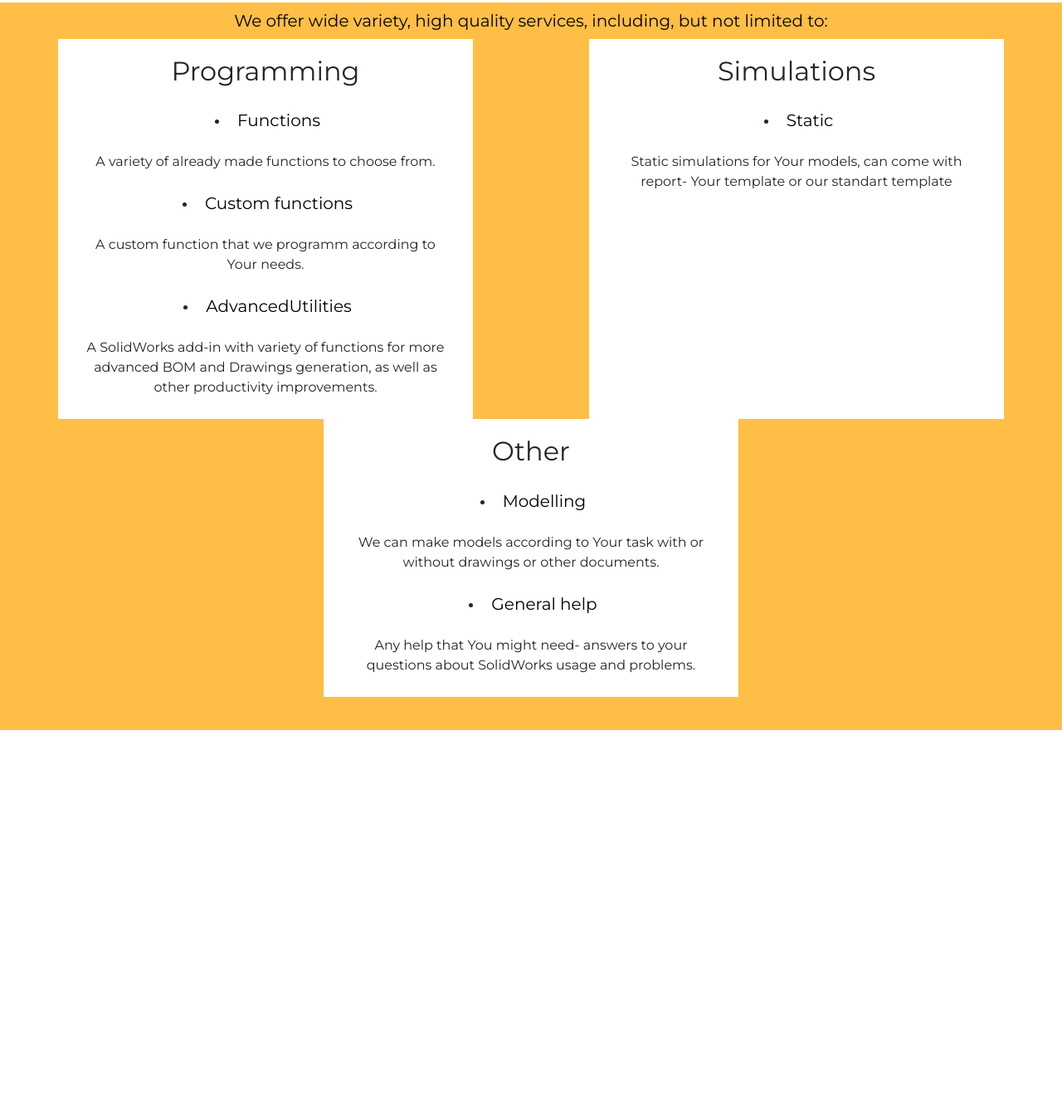
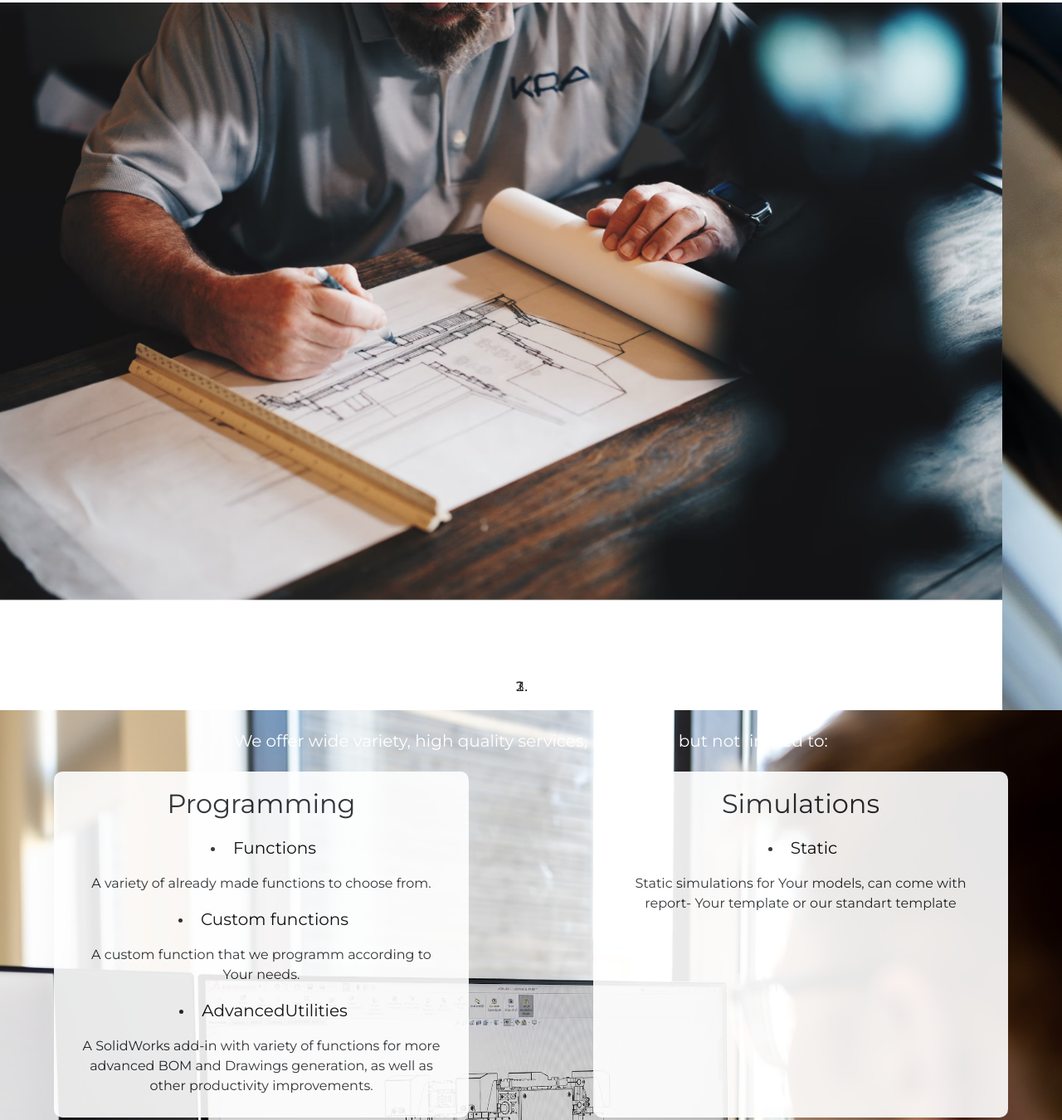
Before and after one commit to LaurynasGHub/SolidSolutions, a plain HTML site: page Index.html in a window 1280 px wide. Shown: the part 77-1427 px from the top of the page at 83% size. Before the commit the page ends 957 px from the top, so only its background shows below. Drawn offline with nearby package versions, Linux system fonts and the light colour scheme.

Commit message:
Added carousel, some cosmetic changes

```diff
--- a/Index.html
+++ b/Index.html
@@ -41,7 +41,7 @@
         <div class="dropdown">
           <button class="dropdownBtn">Programming</button>
           <div class="services">
-            <a href="#">Functions</a>
+            <a href="./Programming.html#programming">Functions</a>
             <a href="#">Custom function</a>
             <a href="#">AdvancedUtilities</a>
           </div>
@@ -62,25 +62,66 @@
         </div>
       </div>
     </nav>
+    <!-- slide show -->
+    <div class="slideShow">
+      <div
+        id="carouselExampleIndicators"
+        class="carousel slide"
+        data-bs-ride="carousel"
+      >
+        <ol class="carousel-indicators">
+          <li
+            data-target="#carouselExampleIndicators"
+            data-slide-to="0"
+            class="active"
+          ></li>
+          <li data-target="#carouselExampleIndicators" data-slide-to="1"></li>
+          <li data-target="#carouselExampleIndicators" data-slide-to="2"></li>
+        </ol>
+        <div class="carousel-inner">
+          <div class="carousel-item active">
+            <img
+              class="d-block w-100"
+              src="./Assets/Photos/Architect.avif"
+              alt="First slide"
+            />
+          </div>
+          <div class="carousel-item">
+            <img
+              class="d-block w-100"
+              src="./Assets/Photos/CNCmanufacture.avif"
+              alt="Second slide"
+            />
+          </div>
+          <div class="carousel-item">
+            <img
+              class="d-block w-100"
+              src="./Assets/Photos/CADModeling.jpg"
+              alt="Third slide"
+            />
+          </div>
+        </div>
+      </div>
+    </div>
     <!-- service cards, description of services and what we are selling -->
     <div class="serviceDescription">
-      <h1>
+      <h4>
         We offer wide variety, high quality services, including, but not limited
         to:
-      </h1>
+      </h4>
       <div class="serviceCards">
         <div class="serviceCard">
           <h2>Programming</h2>
           <ul>
-            <li><h1>Functions</h1></li>
+            <li><a>Functions</a></li>
           </ul>
           <p>A variety of already made functions to choose from.</p>
           <ul>
-            <li><h1>Custom functions</h1></li>
+            <li><a>Custom functions</a></li>
           </ul>
           <p>A custom function that we programm according to Your needs.</p>
           <ul>
-            <li><h1>AdvancedUtilities</h1></li>
+            <li><a>AdvancedUtilities</a></li>
           </ul>
           <p>
             A SolidWorks add-in with variety of functions for more advanced BOM
@@ -90,7 +131,7 @@
         <div class="serviceCard">
           <h2>Simulations</h2>
           <ul>
-            <li><h1>Static</h1></li>
+            <li><a>Static</a></li>
           </ul>
           <p>
             Static simulations for Your models, can come with report- Your
@@ -111,14 +152,14 @@
         <div class="serviceCard">
           <h2>Other</h2>
           <ul>
-            <li><h1>Modelling</h1></li>
+            <li><a>Modelling</a></li>
           </ul>
           <p>
             We can make models according to Your task with or without drawings
             or other documents.
           </p>
           <ul>
-            <li><h1>General help</h1></li>
+            <li><a>General help</a></li>
           </ul>
           <p>
             Any help that You might need- answers to your questions about
@@ -127,5 +168,9 @@
         </div>
       </div>
     </div>
+    <!-- this div has to be last or 2nd to last -->
+    <div class="aboutUs">
+      <h1>About us</h1>
+    </div>
   </body>
 </html>
--- a/Styles/Styles.scss
+++ b/Styles/Styles.scss
@@ -67,17 +67,28 @@ nav {
 
 // service cards styles
 .serviceDescription {
-  background-color: rgb(255, 190, 69);
-  padding-bottom: 40px;
+  // background-color: rgb(255, 190, 69);
+  background-image: url(../Assets/Photos/CADModeling.jpg);
+  background-repeat: no-repeat;
+  background-size: cover;
+  padding-bottom: 45px;
   position: relative;
   display: flex;
   justify-content: center;
   flex-direction: column;
+  h4 {
+    font-size: 20px;
+    color: white;
+    margin: 0 auto;
+    padding: 10px;
+    margin: 15px auto;
+  }
   h1 {
     font-size: 20px;
     color: black;
     margin: 0 auto;
     padding: 10px;
+    margin: 15px auto;
   }
 
   .serviceCards {
@@ -85,10 +96,13 @@ nav {
     justify-content: space-around;
     flex-direction: row;
     flex-wrap: wrap;
+    gap: 20px;
     .serviceCard {
       margin: 0 10px;
       padding: 10px;
       width: 500px;
+      border-radius: 10px;
+      opacity: 0.9;
       background-color: white;
       display: flex;
       justify-content: start;
@@ -106,6 +120,14 @@ nav {
         text-align: center;
         width: 450px;
       }
+
+      a {
+        font-size: 20px;
+        color: black;
+        margin: 0 auto;
+        padding: 10px;
+        margin: 15px auto;
+      }
     }
   }
 }
```
Also changed, not shown: Programming.html (added, +13 -0 lines), Assets/Photos/Architect.avif (added), Assets/Photos/CADModeling.jpg (added), Assets/Photos/CNCmanufacture.avif (added), Assets/Photos/ProgramingBackGr.avif (added), Styles/Styles.css, 1 other file.
